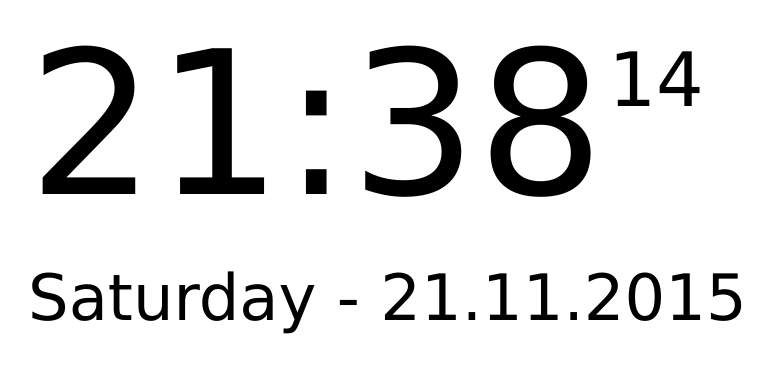
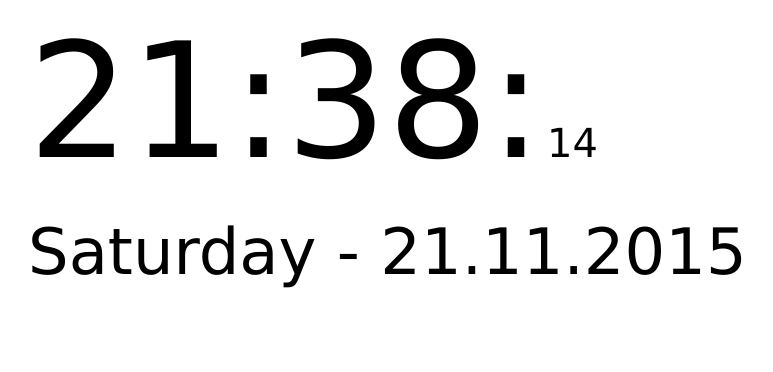
Before and after one commit to riahg/riahg.github.io, a plain HTML site: page index.html in a window 1280 px wide. Shown: the whole page, without its empty margins (30-803 px from the left). Drawn offline with Linux system fonts and the light colour scheme.

Commit message:
Revert "Clock index 60000"
This reverts commit 29c8c1047b8752a1555ae281cdd3d482f9a7075e.

```diff
--- a/index.html
+++ b/index.html
@@ -11,7 +11,7 @@ var day_str = dayOfWeekAsString(today.getDay());
     m = checkTime(m);
     s = checkTime(s);
     document.getElementById('txt1').innerHTML =
-    h + ":" + m ;
+    h + ":" + m +":";
     document.getElementById('txt2').innerHTML =
     s;
     document.getElementById('txt3').innerHTML =
@@ -42,14 +42,13 @@ div{
     margin: 20px 0px 0px 50px;
 }
 #txt1 {
-    font-size: 200px;
+    font-size: 1000%;
     display:inline;
 }
 #txt2 {
-    font-size: 75px;
+    font-size: 250%;
     display:inline;
-    margin: 0px 0px 0px 0px;
-    vertical-align: 100%;
+    margin: 00px 0px 0px 0px;
 }
 #txt3 {
     font-size: 400%;
```
